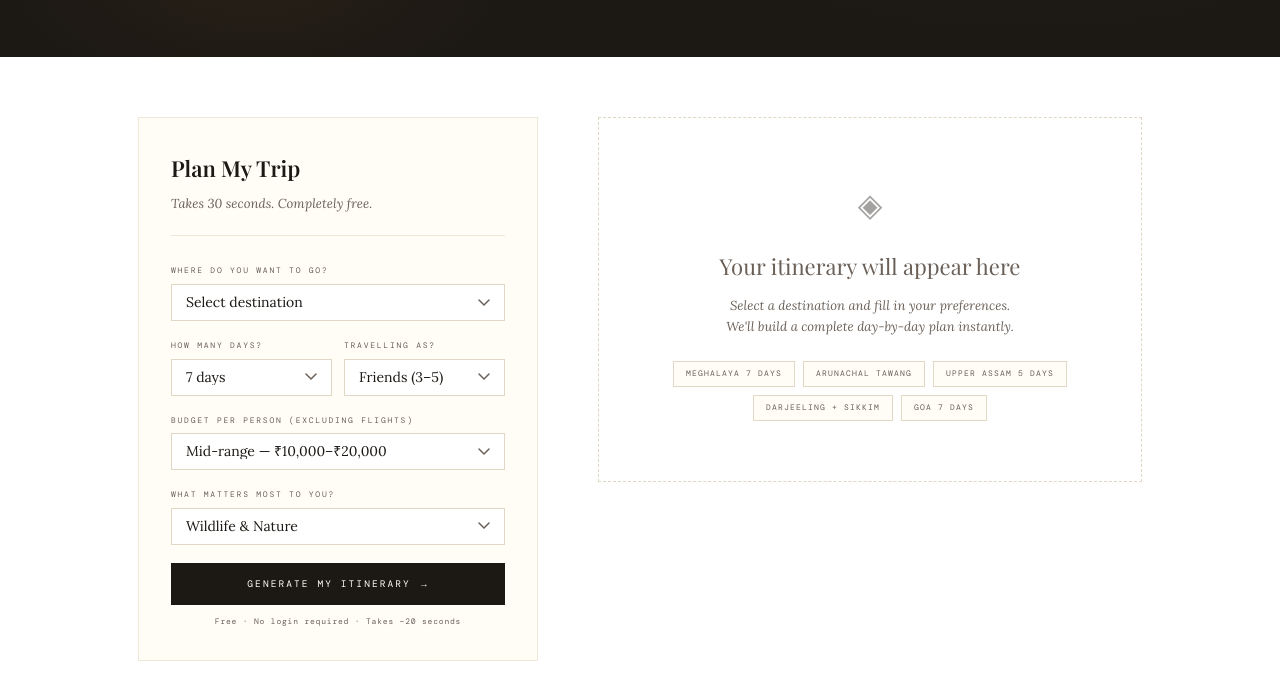
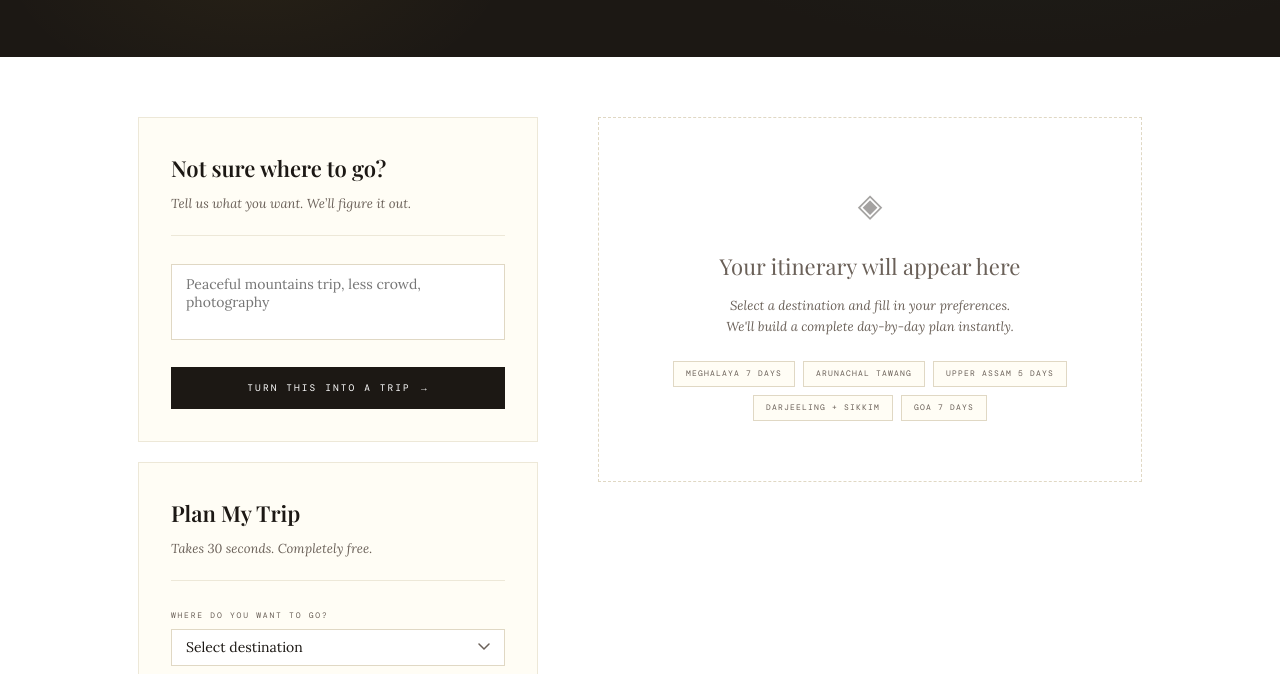
Before and after one commit to ivanrion07/Incite-Tales, a plain HTML site: page itinerary-builder.html in a window 1280 px wide. Shown: the part 426-1100 px from the top of the page. Drawn offline with nearby package versions, Linux system fonts and the light colour scheme; a web font is replaced by a local one.

Commit message:
new itinerary builder

```diff
--- a/itinerary-builder.html
+++ b/itinerary-builder.html
@@ -795,6 +795,24 @@ nav {
 
   <!-- FORM -->
   <div class="form-panel">
+    <div class="form-card" style="margin-bottom:20px;">
+    <div class="form-card-title">Not sure where to go?</div>
+    <div class="form-card-sub">Tell us what you want. We’ll figure it out.</div>
+
+    <div class="form-group">
+      <textarea
+        id="idea-input"
+        class="form-input"
+        rows="3"
+        placeholder="Peaceful mountains trip, less crowd, photography"
+        style="resize:none;"></textarea>
+    </div>
+
+    <button class="form-submit" onclick="generateFromIdea()">
+      <span>Turn this into a trip</span>
+      <span>→</span>
+    </button>
+  </div>
     <div class="form-card">
       <div class="form-card-title">Plan My Trip</div>
       <div class="form-card-sub">Takes 30 seconds. Completely free.</div>
```
